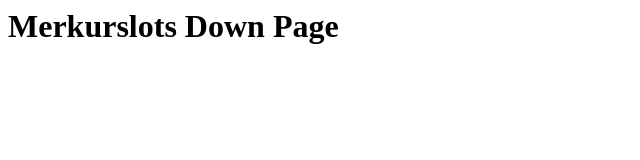
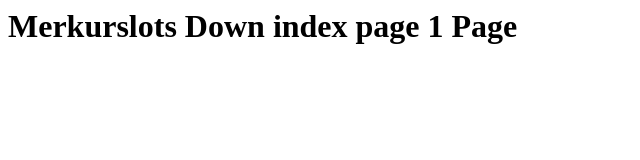
Before and after one commit to nutmix/static-web-test, a plain HTML site: page index.html in a window 1280 px wide. Shown: the whole page, without its empty margins (0-640 px from the left). Drawn offline with Linux system fonts and the light colour scheme.

Commit message:
Update index.html

```diff
--- a/index.html
+++ b/index.html
@@ -1,9 +1,7 @@
 <html>
 <head>
-
 </head>
 <body>
-
-    <h1>Merkurslots Down Page</h1>
+    <h1>Merkurslots Down index page 1 Page</h1>
 </body>
 </html>
```
